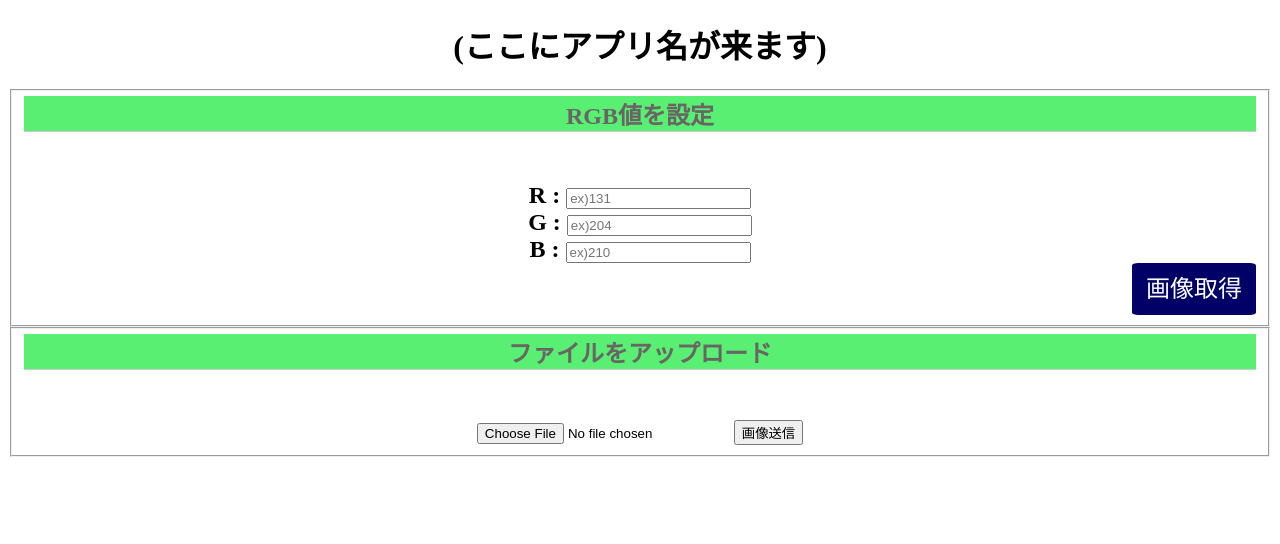
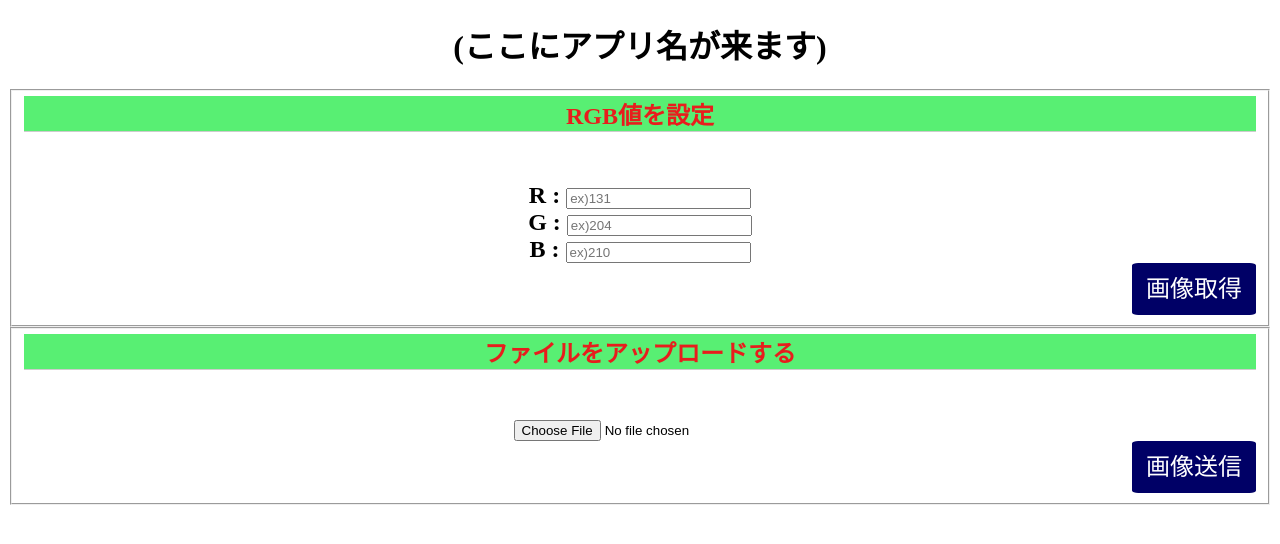
Before and after one commit to 2022AIT-OOP2-G12/GUIapp, a Flask app: page / in a window 1280 px wide. Shown: the top 544 px of the page. Run offline with Flask 2, Linux system fonts and the light colour scheme.

Commit message:
color_change

```diff
--- a/static/style.css
+++ b/static/style.css
@@ -6,7 +6,7 @@ h1 {
 h2 {
   font-size: 1.5em;
   font-weight: bold;
-  color: rgb(106, 101, 101);
+  color: rgb(232, 29, 29);
   margin: 0 0 0.5em 0;
   padding: 0;
   border-bottom: 1px solid #ccc;
--- a/templates/index.html
+++ b/templates/index.html
@@ -48,13 +48,13 @@
       </div>
     </fieldset>
     <fieldset>
-      <form method="post" action="/upload"  enctype="multipart/form-data">
-      <h2>ファイルをアップロード</h2>
+      <h2>ファイルをアップロードする</h2>
       <div id="SubmitField">
-        <input type="file" id="image" name="file" />
-        <button type="submit" id="photosubmit">画像送信</button>
+        <input type="file" id="image" name="imageinput" />
       </div>
-    </form>
+      <div id="SubmitButton_location">
+        <button class="SubmitButton" type="submit">画像送信</button>
+      </div>
     </fieldset>
   </body>
 </html>
```
